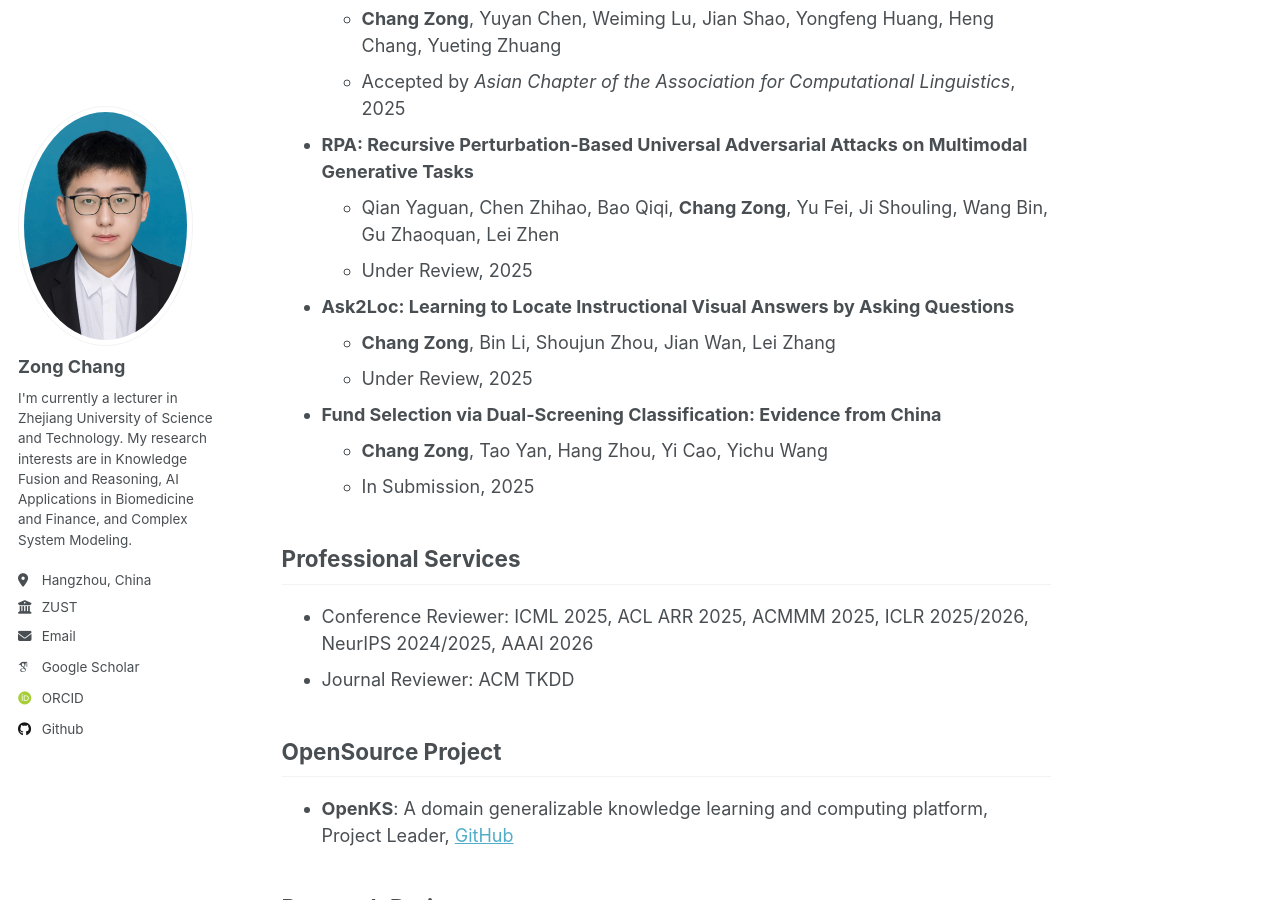
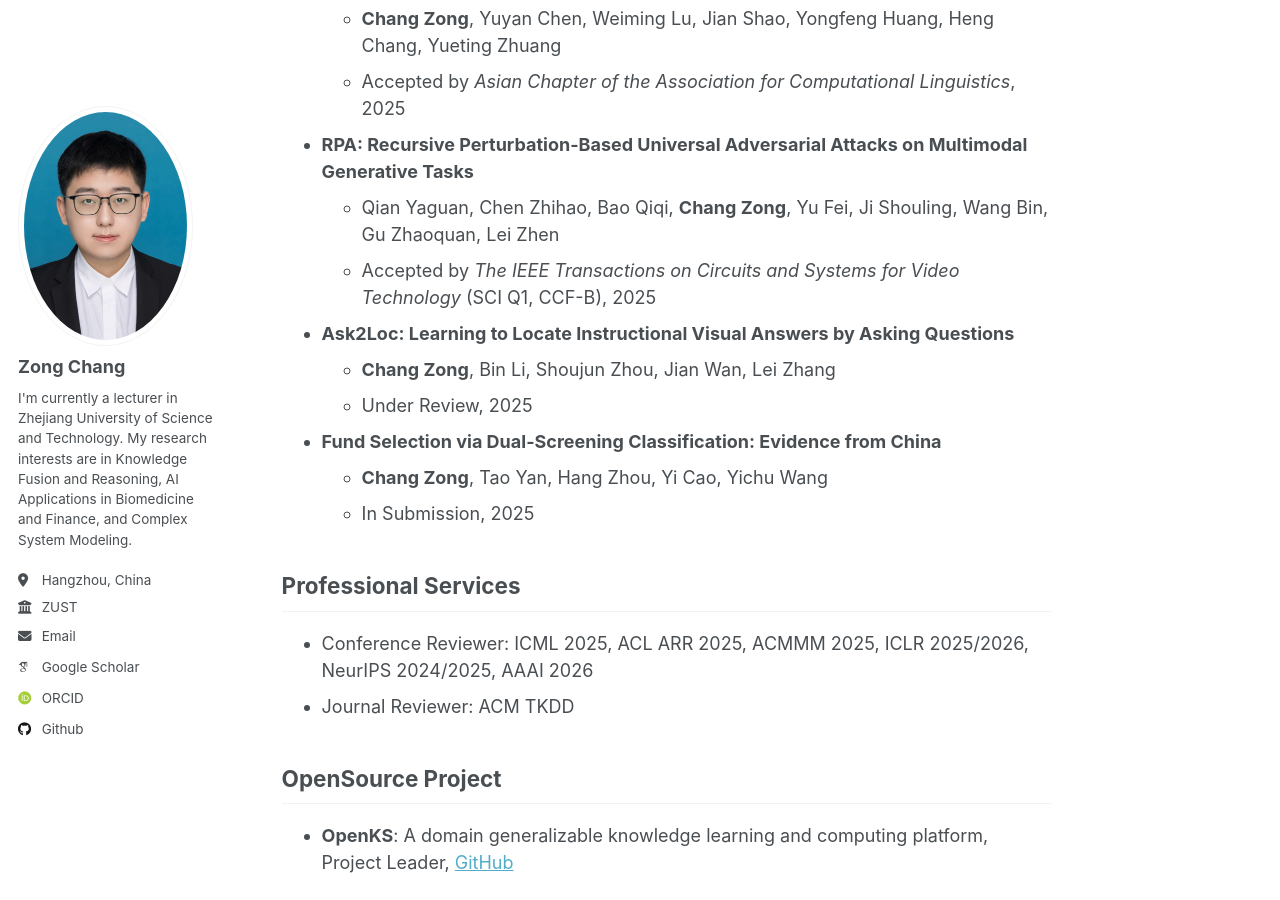
Before and after one commit to changzong/changzong.github.io, a Jekyll site: the page built from _pages/about.md, in a window 1280 px wide and 900 px high, scrolled down 2292 px. Built offline with Jekyll 4.4.1, drawn with Linux system fonts in a browser that asks for light colours; some web fonts are replaced.

Commit message:
update page

```diff
--- a/_pages/about.md
+++ b/_pages/about.md
@@ -67,7 +67,7 @@ redirect_from:
 
 - **RPA: Recursive Perturbation-Based Universal Adversarial Attacks on Multimodal Generative Tasks**
   - Qian Yaguan, Chen Zhihao, Bao Qiqi, **Chang Zong**, Yu Fei, Ji Shouling, Wang Bin, Gu Zhaoquan, Lei Zhen
-  - Under Review, 2025
+  - Accepted by *The IEEE Transactions on Circuits and Systems for Video Technology* (SCI Q1, CCF-B), 2025
 
 - **Ask2Loc: Learning to Locate Instructional Visual Answers by Asking Questions**
   - **Chang Zong**, Bin Li, Shoujun Zhou, Jian Wan, Lei Zhang
```
Also changed, not shown: 1 other file.
